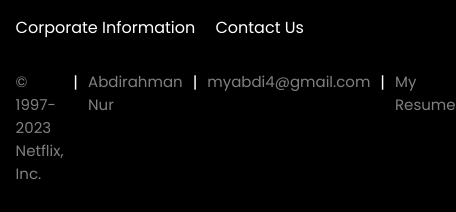
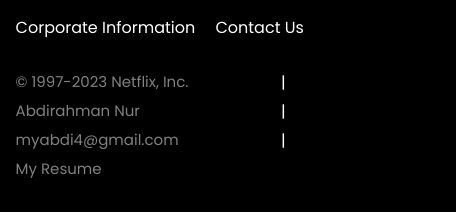
Before and after one commit to myabdi4/reactjs-netflix-clone, a React (Vite) app: page / in a window 390 px wide. Shown: the part 961-1173 px from the top of the page, 456 px wide, since content can reach past the window. Built offline with nearby package versions, Linux system fonts and the light colour scheme; no server answers; sample sign-in values are in the browser's storage.

Commit message:
Update Footer.css

```diff
--- a/src/components/Footer/Footer.css
+++ b/src/components/Footer/Footer.css
@@ -50,4 +50,10 @@
     display: grid;
     grid-template-columns: auto auto;
   }
+
+  .footer .additional-info {
+    display: grid;
+    gap: 4px;
+    grid-template-columns: auto auto;
+  }
 }
```
